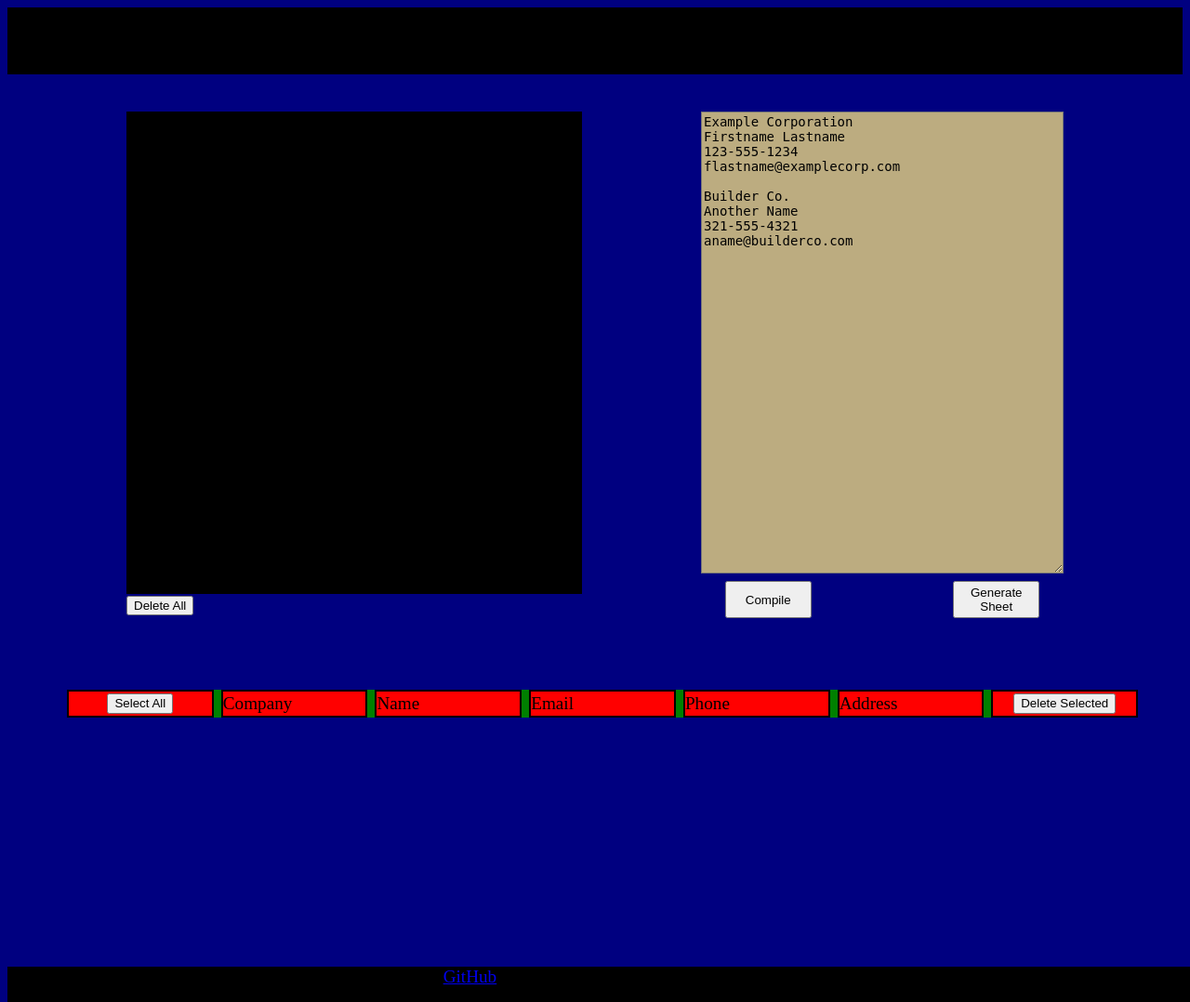
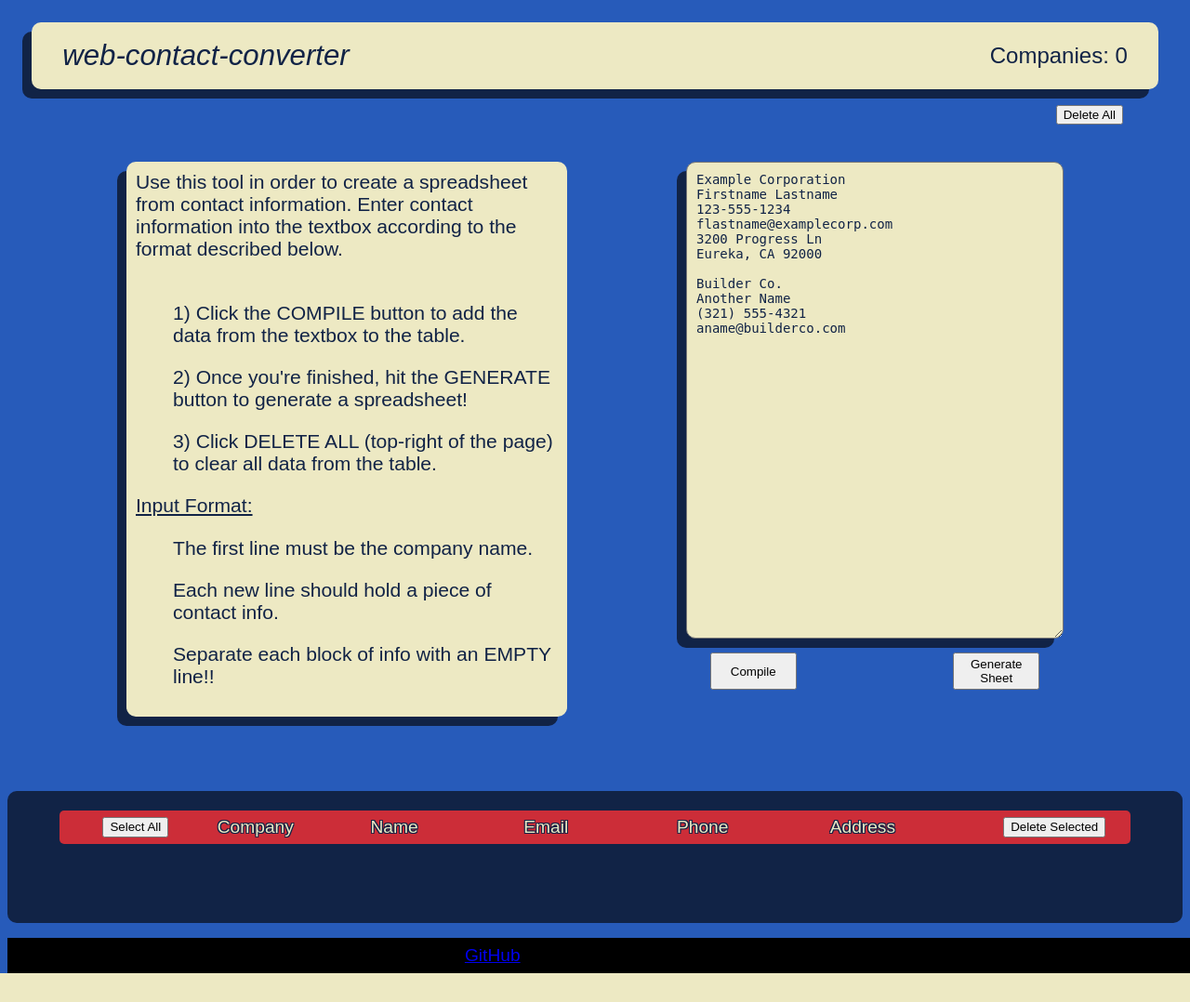
Before and after one commit to spark-c/web-contact-converter, a Flask app: page / in a window 1280 px wide. Shown: the whole page at 93% size. After the commit the page ends 1047 px from the top, so only its background shows below. Run offline with Flask 2, Linux system fonts and the light colour scheme; data that the repository does not hold is empty.

Commit message:
-Facelift! App has been restyled with a new color palatte and styling. -Delete-all button now lives up near the companies/session counter, which is now at the top-right.

```diff
--- a/static/script.js
+++ b/static/script.js
@@ -54,8 +54,8 @@
   })
   .then(function(length) { // this will update the COMPANIES IN SESSION banner
     console.log('in banner update')
-    let elem = document.querySelector('#banner-decor')
-    elem.textContent = `Companies in Session: ${length}`
+    let elem = document.querySelector('#session-counter')
+    elem.textContent = `Companies: ${length}`
   })
 };
 
--- a/static/stylesheets/style.css
+++ b/static/stylesheets/style.css
@@ -1,19 +1,32 @@
 /* stylesheet for web-contact-converter frontend. Collin Sparks, Feb 2021 */
 
+:root {
+  --primary-background-color: #275BBA;
+  --dark-adjacent-color: #112346;
+  --light-complimentary-color: #EDE9C3;
+  --accent-color: #CC2D38;
+}
+
 body {
-  background-color: navy;
+  background-color: var(--primary-background-color);
   font-size: 1.2em;
-  min-height: 100vh
+  min-height: 100vh;
+  font-family: Arial;
+}
+
+header {
+  display: flex;
+  flex-direction: column;
+}
+
+#delete-all-wrapper {
+  align-self: flex-end;
+  margin: 15px 5vw 0px 0px;
 }
 
 #content {
   min-height: 100vh;
-  padding-bottom: 20vh;
 }
-
-/* #footer {
-  padding-top: 200px;
-} */
 
 #upper {
   display: flex;
@@ -21,28 +34,38 @@
 }
 
 #banner {
+  display: flex;
+  justify-content: space-between;
+  align-items: center;
   text-align: center;
-  font-size: 5vh;
+  font-size: 3vh;
   height: 7vh;
-  background-color: black;
   padding: 1vh;
+  margin: 2vh 2vw 0px 2vw;
+}
+
+.banner-item {
+  padding: 0px 2vw 0px 2vw;
+}
+
+#banner-title {
+  font-size: 1.3em;
+  font-style: italic;
 }
 
 #instructions-wrapper {
-  /* background-color: black; */
   display: flex;
   flex-direction: column;
   justify-content: center;
   width: 40vw;
   margin: 5vh 0vw 5vh 10vw;
-  /* padding-bottom: 4em; */
 }
 
 #instructions {
   margin-top:
   text-align: center;
   font-size: 1.1em;
-  background-color: black;
+  padding: 10px;
 }
 
 #input-wrapper {
@@ -52,8 +75,8 @@
 }
 
 #textarea {
-  color: black;
-  background-color: #BCAC80;
+  /* color: black;
+  background-color: #BCAC80; */
   font-size: .9em;
   width: 30vw;
   height: 35em;
@@ -70,17 +93,15 @@
 .input-button {
   height: 3em;
   width: 7em;
-  margin: 1vh 2vw;
+  margin: 15px 2vw;
 }
 
 #table-wrapper {
   display: flex;
   flex-direction: column;
   width: 90vw;
-  background-color: green;
-  margin-left: 5vw;
-  margin-top: 5vh;
-  margin-bottom: 10vh;
+  /* background-color: green; */
+  /* margin: 3vh 2vw 0px 2vw; */
 }
 
 #select-all-wrapper {
@@ -95,23 +116,37 @@
 }
 
 .table-row {
+  background-color: var(--accent-color);
+  padding: 5px;
+  border-radius: 5px;
   display: flex;
   flex-direction: row;
   justify-content: space-between;
+  margin: 5px 0px 5px 0px;
 }
 
 .table-field {
-  border-style: solid;
-  border-width: 2px;
-  background-color: red;
+  /* background-color: var(--light-complimentary-color); */
   width: 12vw;
   font-size: .7em;
   padding: 2px 0px;
   white-space: nowrap;
+  border-radius: 2.5px;
+  color: white;
 }
 
 .in-head {
   font-size: 1em;
+  color: var(--light-complimentary-color);
+  text-shadow:
+  1px 1px var(--dark-adjacent-color),
+  -1px 1px var(--dark-adjacent-color),
+  1px -1px var(--dark-adjacent-color),
+  -1px -1px var(--dark-adjacent-color);
+}
+
+.table-section {
+  padding: 0px;
 }
 
 .checkbox {
@@ -129,10 +164,22 @@
   justify-content: center;
 }
 
+#lower {
+  display: flex;
+  flex-direction: column;
+  align-items: center;
+  padding-top: 2vh;
+  padding-bottom: 10vh;
+  background-color: var(--dark-adjacent-color);
+  border-radius: 10px;
+  margin: 5vh 0px 2vh 0px;
+}
+
 #footer {
   position: absolute;
   display: flex;
   flex-direction: row;
+  align-items: center;
   background-color: black;
   height: 2em;
   width: 100vw;
@@ -145,3 +192,18 @@
 .underline {
   text-decoration: underline;
 }
+
+.secondary {
+  background-color: var(--light-complimentary-color);
+  color: var(--dark-adjacent-color);
+}
+
+.accent {
+  background-color: var(--accent-color);
+}
+
+.placard {
+  padding: 10px;
+  border-radius: 10px;
+  box-shadow: -10px 10px var(--dark-adjacent-color);
+}
--- a/templates/index.html
+++ b/templates/index.html
@@ -1,11 +1,12 @@
-<!-- Landing page for "web-contact-converter". Collin Sparks, Feb 2021 -->
+<!-- Landing page for "web-contact-converter". https://github.com/spark-c/web-contact-converter -->
+<!--  Collin Sparks, cklsparks@gmail.com, Feb 2021 -->
 
 <!DOCTYPE html>
 <html lang="en" dir="ltr">
 
   <head>
     <meta charset="utf-8">
-    <title>Contact Converter</title>
+    <title>web-contact-converter</title>
     <link rel="stylesheet" href="{{ url_for('static', filename='stylesheets/style.css') }}" />
     <link rel="stylesheet" type='text/css' href="../static/stylesheets/style.css" />
 
@@ -13,46 +14,54 @@
 
   <body>
     <header>
-      <div id='banner'>
-        <div id='banner-decor'>
-          Companies in Session: {{ total_companies }}
+      <div id='banner' class='secondary placard'>
+        <div id='banner-title' class='banner-item'>web-contact-converter</div>
+        <div id='session-counter' class='secondary banner-item'>
+          Companies: {{ total_companies }}
         </div>
+      </div>
+      <div id='delete-all-wrapper'>
+        <form name='delete-all-form' action='/delete_all' method='POST'>
+          <input id='delete-all' type='submit' value='Delete All'>
+        </form>
       </div>
     </header>
 
     <div id='content'>
       <div id='upper'>
         <div id='instructions-wrapper'>
-          <div id='instructions'>
+          <div id='instructions' class='secondary placard'>
             Use this tool in order to create a spreadsheet from contact information.
             Enter contact information into the textbox according to the format described below.<br><br>
             <ol>1) Click the COMPILE button to add the data from the textbox to the table.</ol>
             <ol>2) Once you're finished, hit the GENERATE button to generate a spreadsheet!</ol>
-            <ol>3) Click DELETE ALL (below this text) to clear all data from the table.</ol>
+            <ol>3) Click DELETE ALL (top-right of the page) to clear all data from the table.</ol>
 
-            <span class='underline'>Format:</span>
+            <span class='underline'>Input Format:</span>
             <ul>The first line must be the company name.</ul>
             <ul>Each new line should hold a piece of contact info.</ul>
             <ul>Separate each block of info with an EMPTY line!!</ul>
           </div>
 
-          <form name='delete-all-form' action='/delete_all' method='POST'>
+          <!-- <form name='delete-all-form' action='/delete_all' method='POST'>
             <input id='delete-all' type='submit' value='Delete All'>
-          </form>
+          </form> -->
 
         </div>
 
 
         <div id='input-wrapper'>
-          <textarea id='textarea'>
+          <textarea id='textarea' class='secondary placard'>
 Example Corporation
 Firstname Lastname
 123-555-1234
 flastname@examplecorp.com
+3200 Progress Ln
+Eureka, CA 92000
 
 Builder Co.
 Another Name
-321-555-4321
+(321) 555-4321
 aname@builderco.com
           </textarea>
           <div id='input-button-wrapper'>
@@ -62,7 +71,9 @@
         </div>
       </div>
 
-      <div id="table-wrapper">
+
+      <div id='lower' class='secondary'>
+        <div id="table-wrapper" class=''>
           <div id="table-header" class='table-section'>
             <div class='table-row'>
               <div id='select-all-wrapper' class='table-field'><button id='select-all' class='table-button' name='select-all' onclick='select_toggle()'>Select All</button></div>
@@ -98,6 +109,7 @@
           </div>
         </div>
       </div>
+    </div>
 
     <div id='footer'>
       <div id='my-name' class='my-contact'>Collin Sparks</div>
```
Lines whose indentation alone changed are shown as unchanged.
